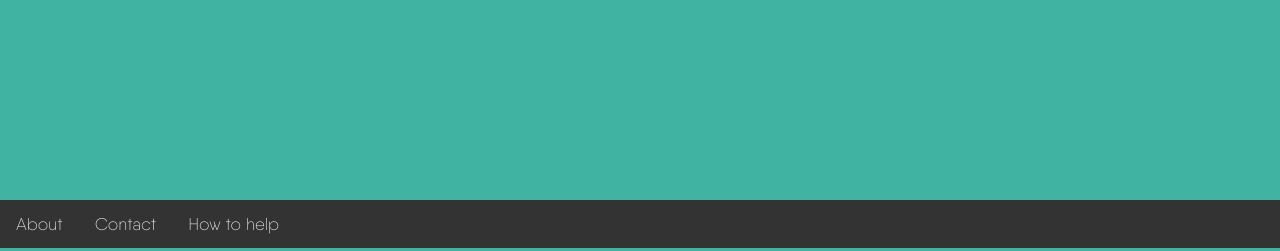
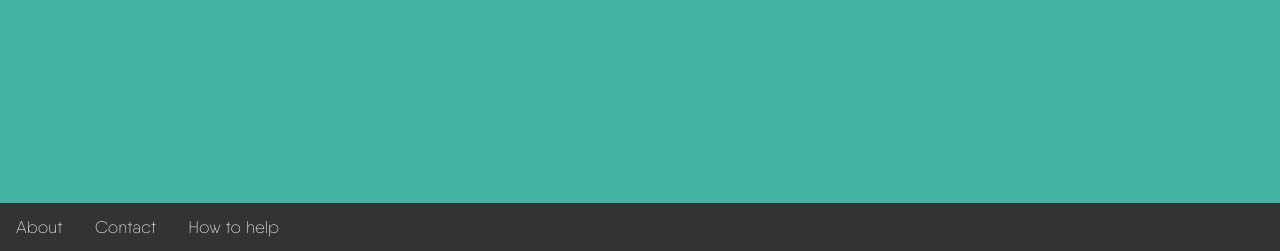
Before and after one commit to seehamrun/BeachBoiz, a Python web app: template templates/settings.html in a window 1280 px wide. Shown: the part 549-800 px from the top of the page. Run offline with Jinja, Linux system fonts and the light colour scheme; the template is opened without the code that fills it, so the values that code supplies are empty; some web fonts are replaced.

Commit message:
Fixed bottom bar in calculation and settings page

```diff
--- a/static/calcStyle.css
+++ b/static/calcStyle.css
@@ -63,8 +63,7 @@ button:active {
   background: rgba( 20, 224, 133, 1 );
 }
 .bottomBar {
-  position: relative;
-  bottom: -117px;
+  position: absolute;
 
 }
 
--- a/static/settingsStyle.css
+++ b/static/settingsStyle.css
@@ -56,8 +56,3 @@ background: rgba( 20, 224, 133, 1 );
 top: 0px;
 background: #c38d9e;
 }
-.bottomBar {
-  position: relative;
-  bottom: -485px;
-
-}
```
